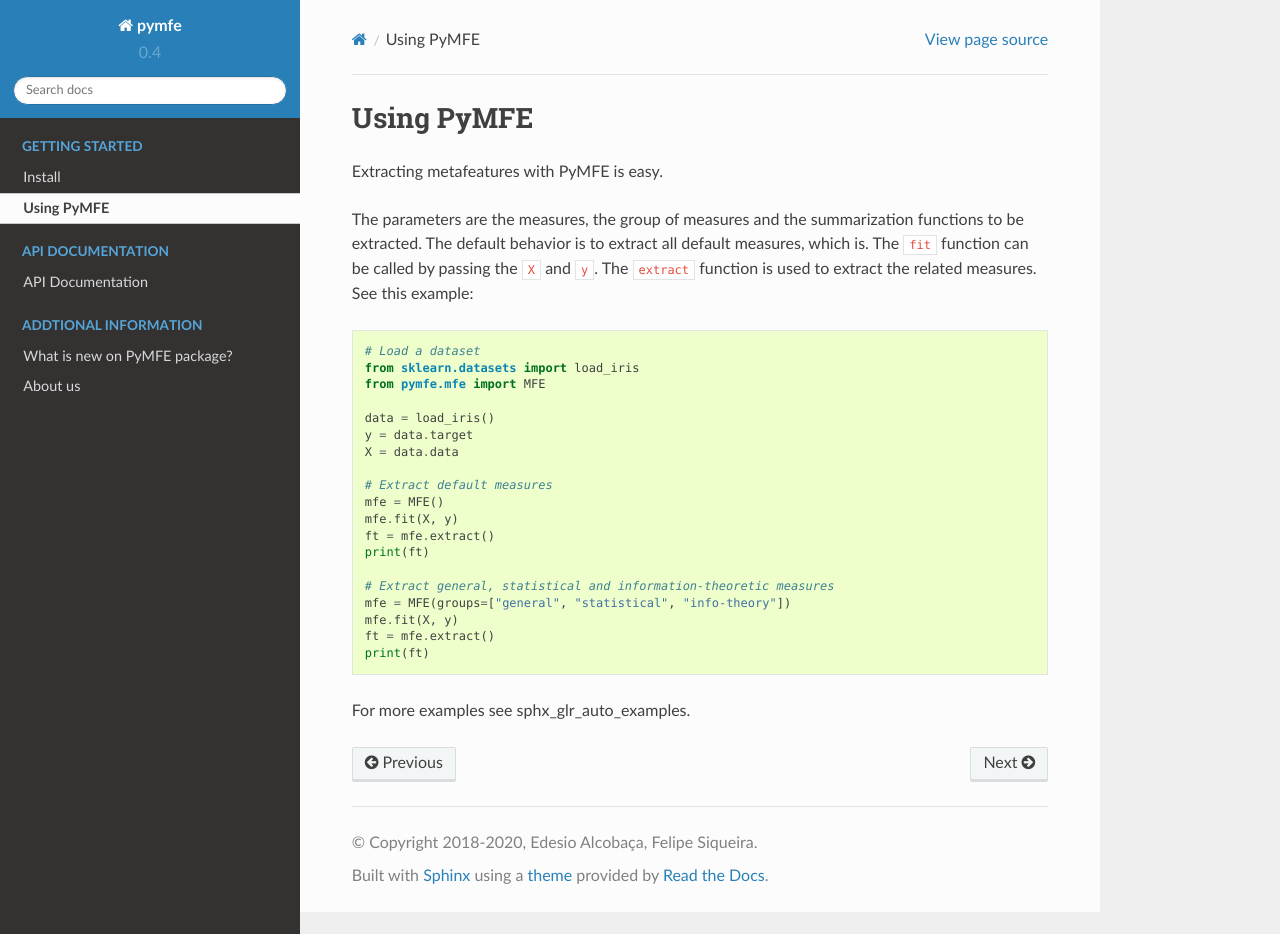
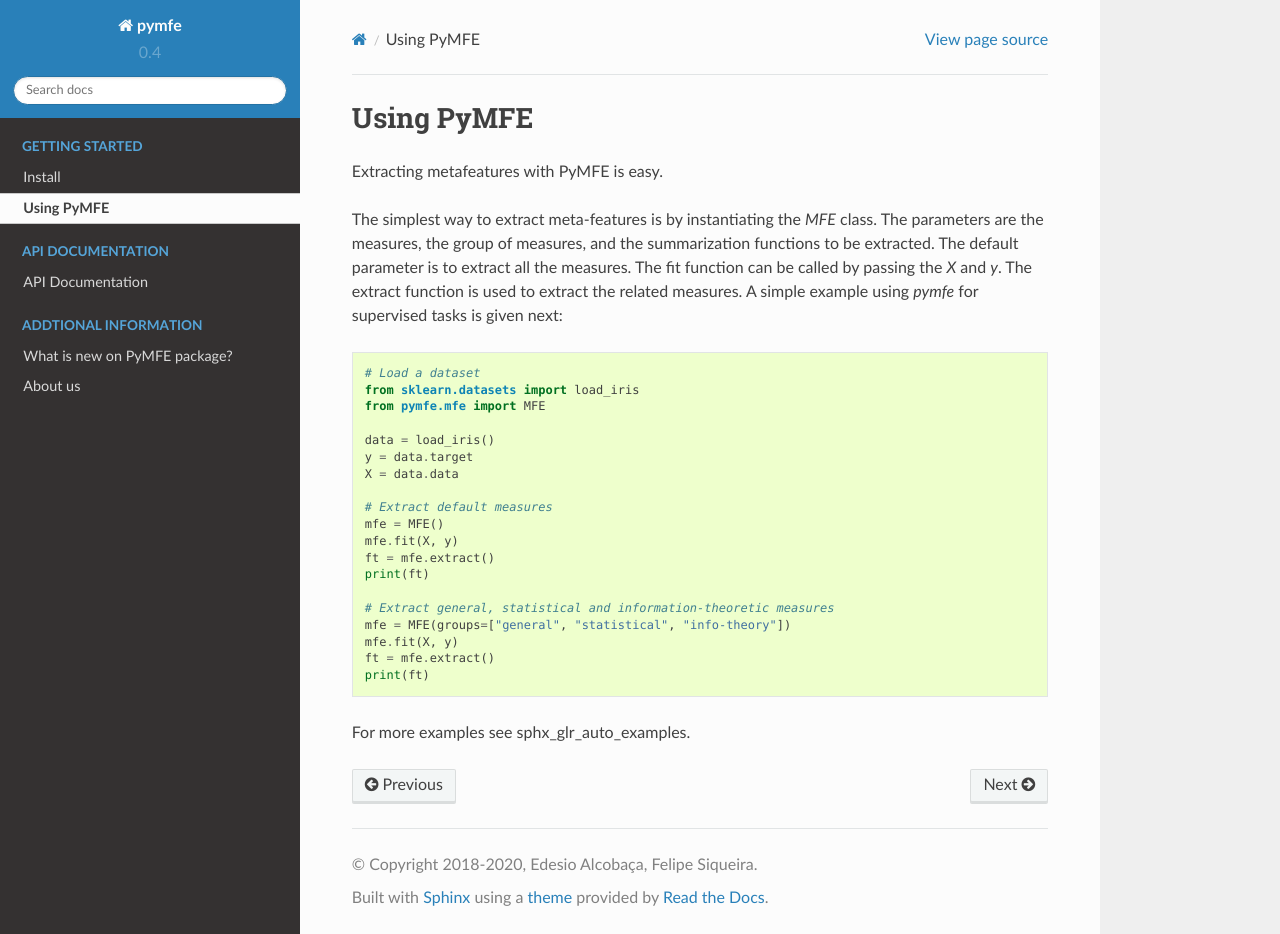
Before and after one commit to ealcobaca/pymfe, a Sphinx documentation site: the page built from docs/source/using.rst, in a window 1280 px wide and 934 px high. Built offline with Sphinx 7.4.7 and the Read the Docs theme 2.0.0, drawn with Linux system fonts in a browser that asks for light colours; pages that are not in the unit, such as notebooks, are missing from menus.

Commit message:
Update documentation

```diff
--- a/docs/source/using.rst
+++ b/docs/source/using.rst
@@ -2,11 +2,12 @@ Using PyMFE
 ###########
 Extracting metafeatures with PyMFE is easy.
 
-The parameters are the measures, the group of measures and the summarization
-functions to be extracted. The default behavior is to extract all default
-measures, which is. The ``fit`` function can be called by passing the ``X``
-and ``y``. The ``extract`` function is used to extract the related measures.
-See this example::
+The simplest way to extract meta-features is by instantiating the `MFE` class.
+The parameters are the measures, the group of measures, and the summarization
+functions to be extracted. The default parameter is to extract all the
+measures. The fit function can be called by passing the `X` and `y`. The
+extract function is used to extract the related measures. A simple example
+using `pymfe` for supervised tasks is given next::
 
    # Load a dataset
    from sklearn.datasets import load_iris
```
